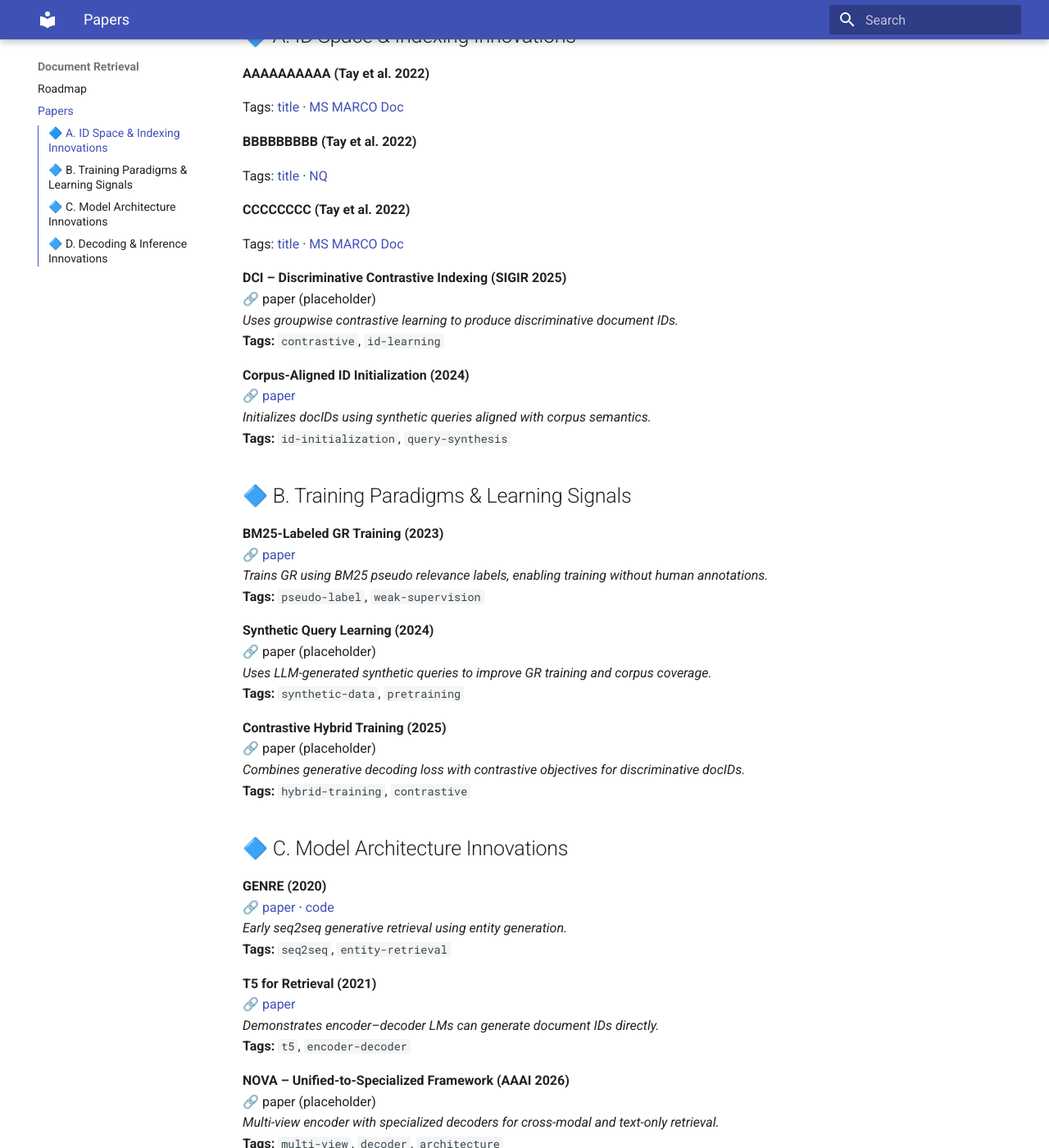
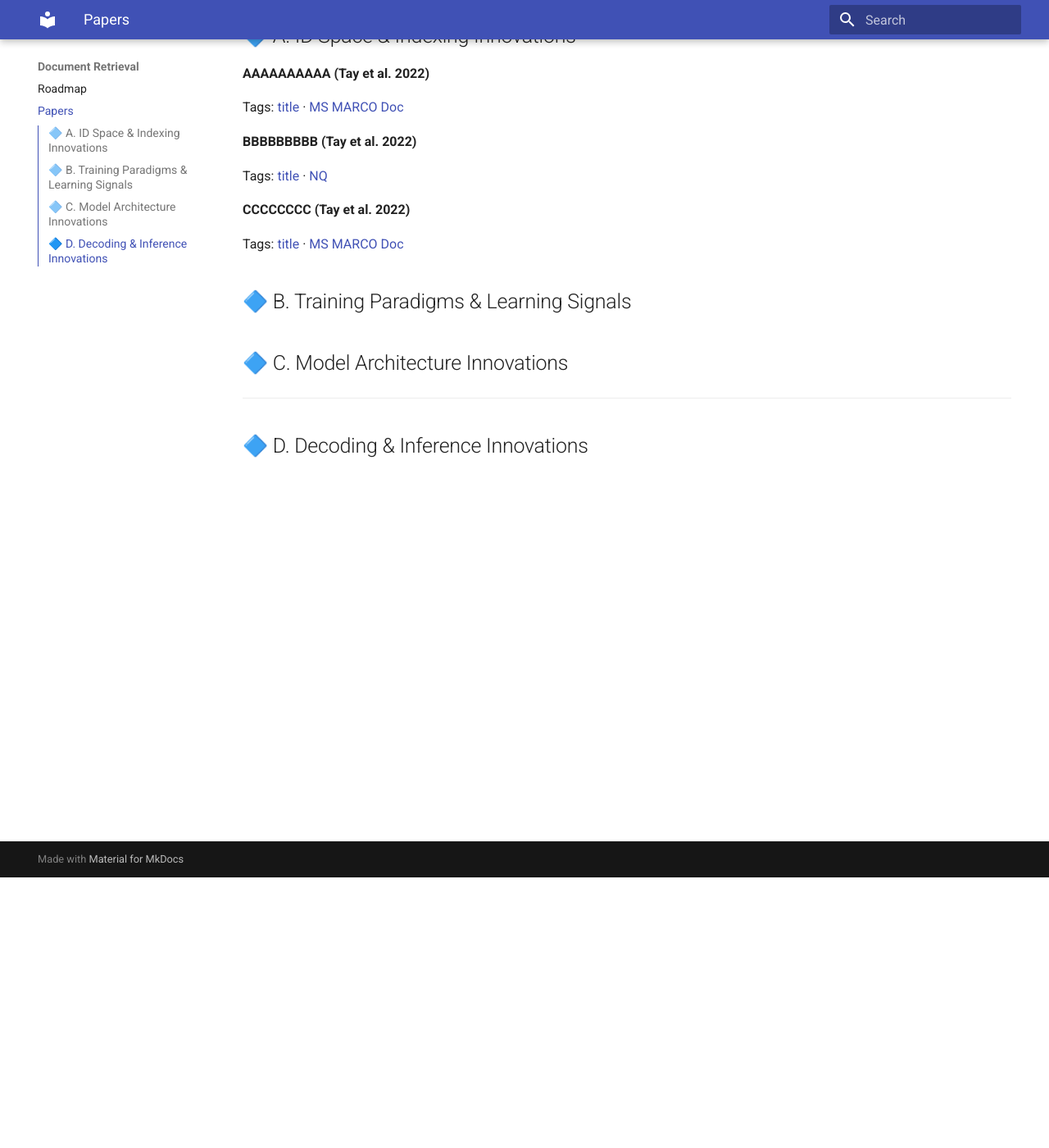
Before and after one commit to GenIR-notes/genir-notes, an MkDocs documentation site: the page built from docs/document_retrieval/papers.md, in a window 1280 px wide and 1400 px high, scrolled down 330 px. Shown: the whole window at 82% size. Built offline with MkDocs 1.6.1 and Material for MkDocs 9.7.7, drawn with Linux system fonts in a browser that asks for light colours; some of the changed text lies outside the part shown.

Commit message:
Update papers.md

```diff
--- a/docs/document_retrieval/papers.md
+++ b/docs/document_retrieval/papers.md
@@ -46,75 +46,21 @@ Tags:
 </div>
 
 
-**DCI – Discriminative Contrastive Indexing (SIGIR 2025)**
-🔗 paper (placeholder)
-*Uses groupwise contrastive learning to produce discriminative document IDs.*
-**Tags:** `contrastive`, `id-learning`
-
-**Corpus-Aligned ID Initialization (2024)**
-🔗 [paper](https://arxiv.org/abs/2401.12345)
-*Initializes docIDs using synthetic queries aligned with corpus semantics.*
-**Tags:** `id-initialization`, `query-synthesis`
 
 
 
 ## 🔷 B. Training Paradigms & Learning Signals
 
-**BM25-Labeled GR Training (2023)**
-🔗 [paper](https://arxiv.org/abs/2307.06961)
-*Trains GR using BM25 pseudo relevance labels, enabling training without human annotations.*
-**Tags:** `pseudo-label`, `weak-supervision`
-
-**Synthetic Query Learning (2024)**
-🔗 paper (placeholder)
-*Uses LLM-generated synthetic queries to improve GR training and corpus coverage.*
-**Tags:** `synthetic-data`, `pretraining`
-
-**Contrastive Hybrid Training (2025)**
-🔗 paper (placeholder)
-*Combines generative decoding loss with contrastive objectives for discriminative docIDs.*
-**Tags:** `hybrid-training`, `contrastive`
 
 
 ## 🔷 C. Model Architecture Innovations
 
-**GENRE (2020)**
-🔗 [paper](https://arxiv.org/abs/2001.09977) · [code](https://github.com/facebookresearch/genre)
-*Early seq2seq generative retrieval using entity generation.*
-**Tags:** `seq2seq`, `entity-retrieval`
-
-**T5 for Retrieval (2021)**
-🔗 [paper](https://arxiv.org/abs/2108.06254)
-*Demonstrates encoder–decoder LMs can generate document IDs directly.*
-**Tags:** `t5`, `encoder-decoder`
-
-**NOVA – Unified-to-Specialized Framework (AAAI 2026)**
-🔗 paper (placeholder)
-*Multi-view encoder with specialized decoders for cross-modal and text-only retrieval.*
-**Tags:** `multi-view`, `decoder`, `architecture`
-
 ---
 
----
+
 
 ## 🔷 D. Decoding & Inference Innovations
 
-**GR2 – Guided Decoding for GR (ICLR 2023)**
-🔗 [paper](https://arxiv.org/abs/2305.03279)
-*Adds constrained / guided decoding for more accurate ID generation.*
-**Tags:** `guided-decoding`, `constraint`
-
-**ReasonGR – Multi-Step Reasoning (NeurIPS 2024)**
-🔗 [paper](https://arxiv.org/abs/2406.04523)
-*Models multi-hop reasoning during decoding to improve retrieval on complex queries.*
-**Tags:** `reasoning`, `multihop`
-
-**CGBS Decoding (2025)**
-🔗 paper (placeholder)
-*Cover-aware and constrained decoding for multimodal ID generation.*
-**Tags:** `cover-aware`, `multimodal`, `constraint`
-
----
 
 
 <script>
```
